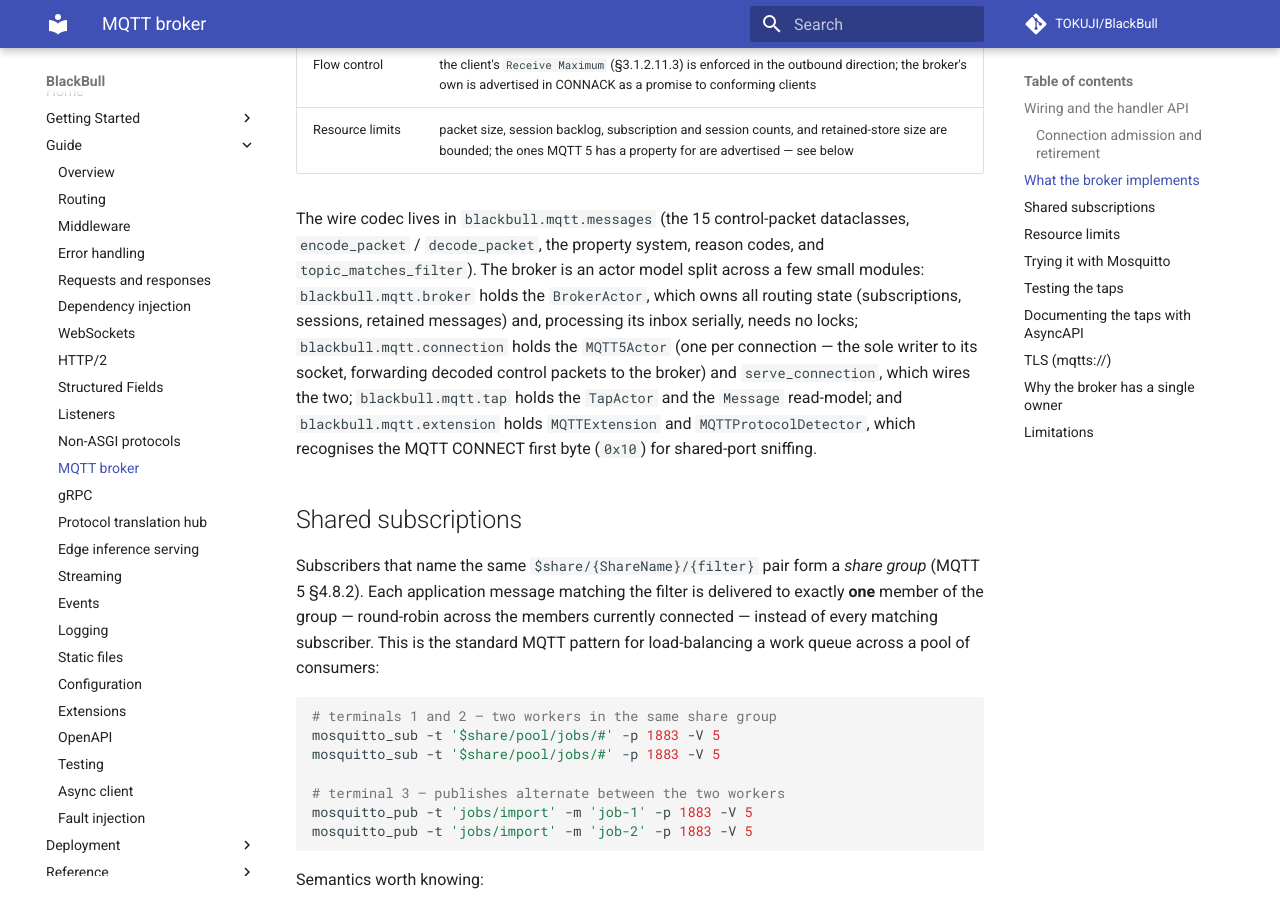
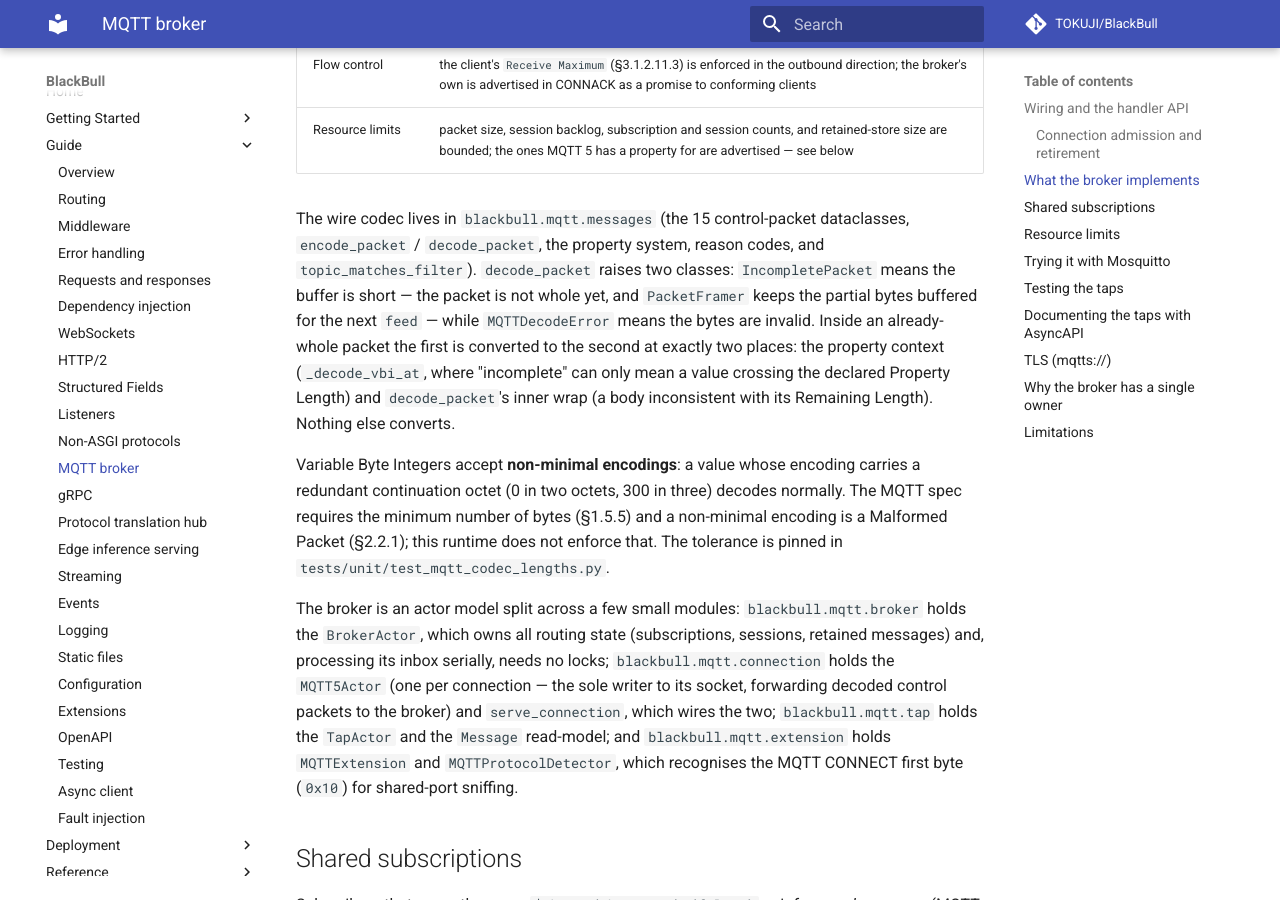
Before and after one commit to TOKUJI/BlackBull, an MkDocs documentation site: the page built from docs/guide/mqtt.md, in a window 1280 px wide and 900 px high, scrolled down 3779 px. Built offline with MkDocs 1.6.1 and Material for MkDocs 9.7.7, drawn with Linux system fonts in a browser that asks for light colours; comment, search, counter and statistics services are not loaded.

Commit message:
docs(mqtt): declare the VBI leniency and the two decode surfaces (BLA-352)
Non-minimal Variable Byte Integer encodings decode normally — §1.5.5's
minimum-bytes rule is not enforced — and the tolerance is pinned.  The
docs state where IncompletePacket becomes MQTTDecodeError (the property
context and decode_packet's inner wrap) and where it stays itself
(PacketFramer buffers the partial packet).  Enforcing the MUST is a
behaviour decision left open.

```diff
--- a/docs/guide/mqtt.md
+++ b/docs/guide/mqtt.md
@@ -159,7 +159,24 @@
 
 The wire codec lives in `blackbull.mqtt.messages` (the 15 control-packet
 dataclasses, `encode_packet` / `decode_packet`, the property system, reason
-codes, and `topic_matches_filter`). The broker is an actor model split across a
+codes, and `topic_matches_filter`).  `decode_packet` raises two classes:
+`IncompletePacket` means the buffer is short — the packet is not whole
+yet, and `PacketFramer` keeps the partial bytes buffered for the next
+`feed` — while `MQTTDecodeError` means the bytes are invalid.  Inside an
+already-whole packet the first is converted to the second at exactly two
+places: the property context (`_decode_vbi_at`, where "incomplete" can
+only mean a value crossing the declared Property Length) and
+`decode_packet`'s inner wrap (a body inconsistent with its Remaining
+Length).  Nothing else converts.
+
+Variable Byte Integers accept **non-minimal encodings**: a value whose
+encoding carries a redundant continuation octet (0 in two octets, 300 in
+three) decodes normally.  The MQTT spec requires the minimum number of
+bytes (§1.5.5) and a non-minimal encoding is a Malformed Packet (§2.2.1);
+this runtime does not enforce that.  The tolerance is pinned in
+`tests/unit/test_mqtt_codec_lengths.py`.
+
+The broker is an actor model split across a
 few small modules: `blackbull.mqtt.broker` holds the `BrokerActor`, which owns
 all routing state (subscriptions, sessions, retained messages) and, processing
 its inbox serially, needs no locks; `blackbull.mqtt.connection` holds the
```
Also changed, not shown: 2 other files.
